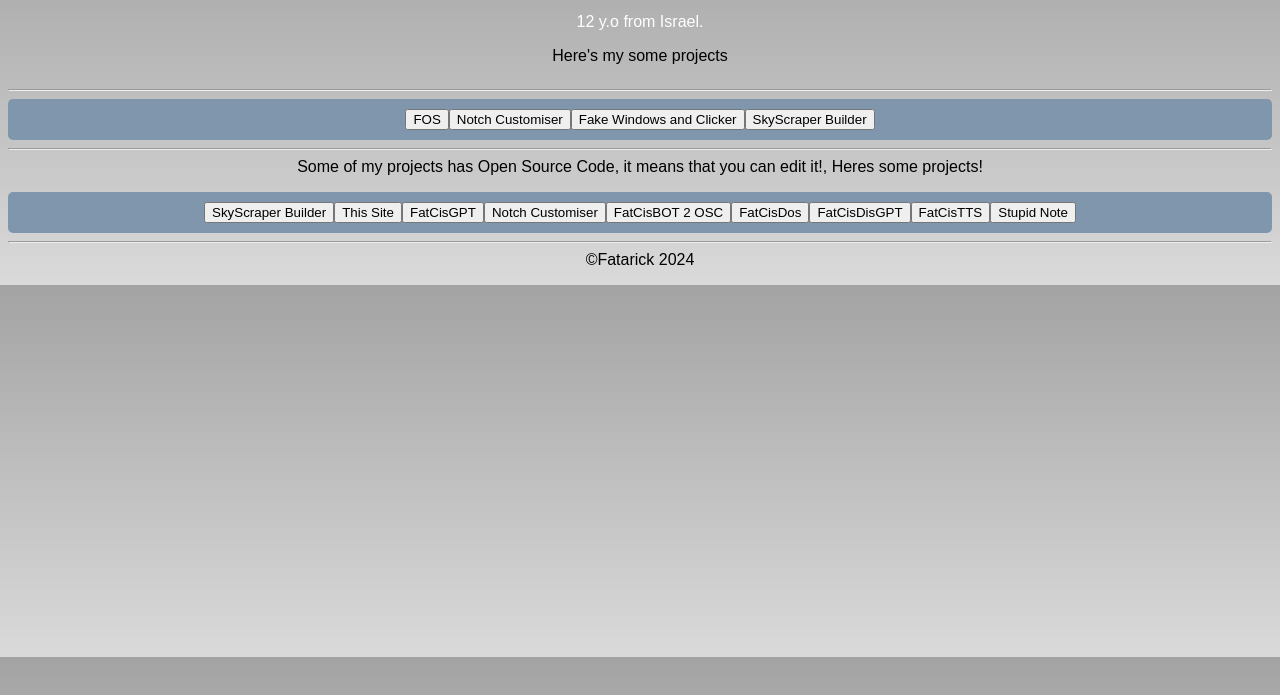
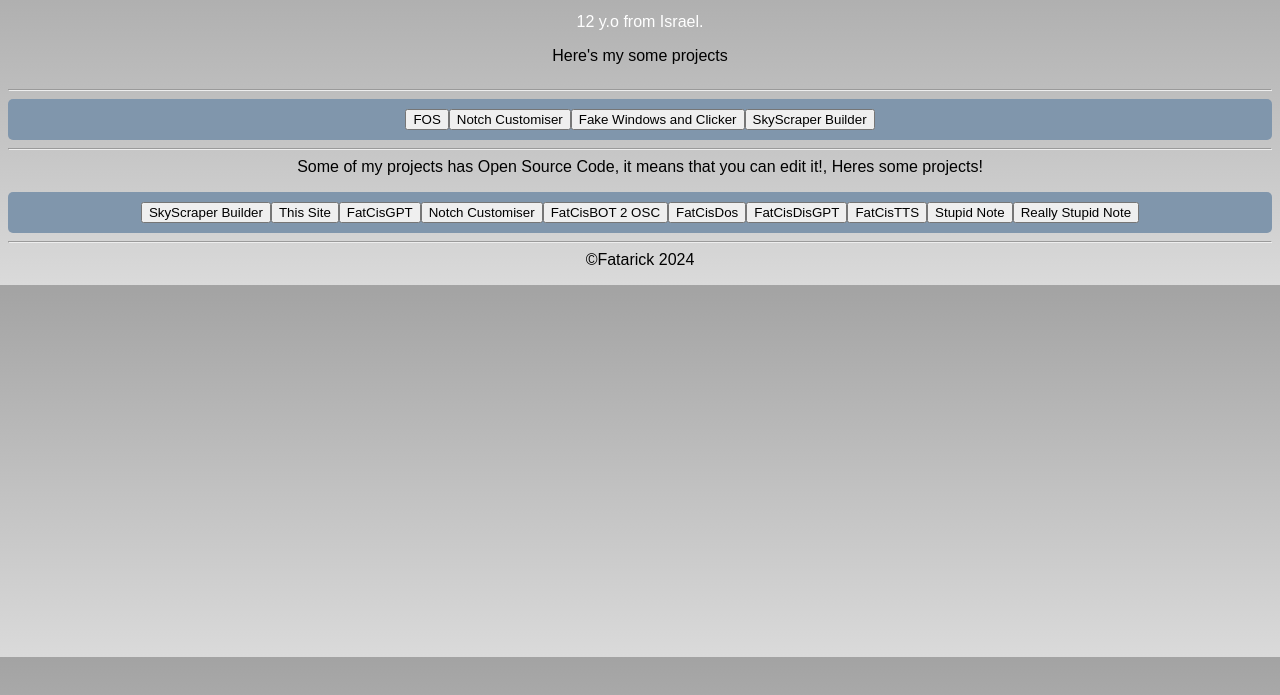
Before and after one commit to fatarick/fataresite, a plain HTML site: page index.html in a window 1280 px wide. Shown: the part 87-782 px from the top of the page. Drawn offline with Linux system fonts and the light colour scheme.

Commit message:
Update index.html

```diff
--- a/index.html
+++ b/index.html
@@ -37,6 +37,7 @@
    <button id="fcdg">FatCisDisGPT</button>
    <button id="fctts">FatCisTTS</button>
    <button id="note">Stupid Note</button>
+   <button id="rsnote">Really Stupid Note</button>
   </div>
 
   <div id=space>
```
